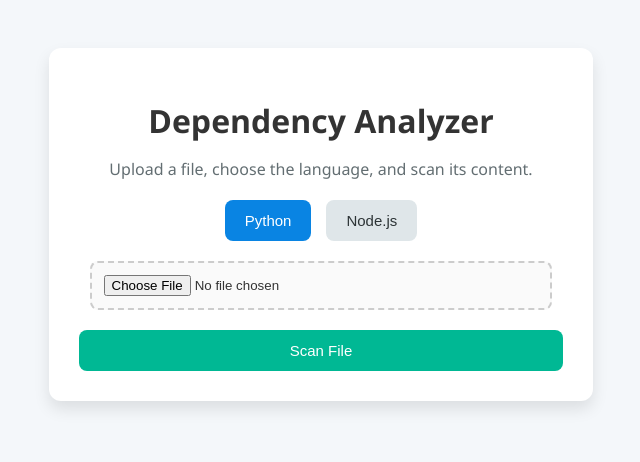
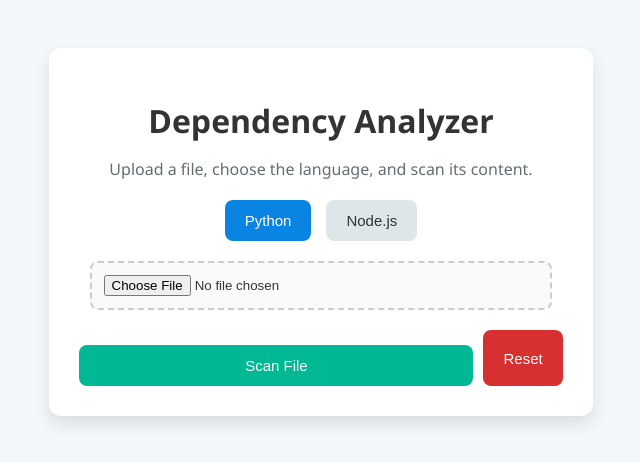
Before and after one commit to kevzero/dependency-scanner, a React (Vite) app in the folder frontend/: page / in a window 1280 px wide. Shown: the top 462 px of the page, without its empty margins (349-989 px from the left). Built offline with nearby package versions, Linux system fonts and the light colour scheme; the HTML template or start-up script is replaced by a standard one.

Commit message:
Rifattorizza la funzione di scansione per migliorare la gestione degli errori e ottimizza il reset dello stato. Aggiungi il conteggio delle parole chiave nei risultati e migliora l'interfaccia utente con nuovi pulsanti per il reset e il caricamento.

```diff
--- a/frontend/src/App.jsx
+++ b/frontend/src/App.jsx
@@ -15,20 +15,16 @@ const handleScan = async () => {
       return;
     }
 
-  // Reset UI state
+    // Reset state for new scan
     setStatusMsg('');
     setLoading(true);
     setResults(null);
 
     try {
-    // Prepara i dati da inviare
       const formData = new FormData();
       formData.append('file', file);
-
-    // Endpoint in base al linguaggio selezionato
       const endpoint = language === 'python' ? '/scan/python' : '/scan/node';
 
-    // Richiesta al backend
       const res = await fetch(`http://localhost:8000${endpoint}`, {
         method: 'POST',
         body: formData,
@@ -36,19 +32,16 @@ const handleScan = async () => {
 
       const data = await res.json();
 
-    // ✅ Gestione errore dal backend (es. file sbagliato o vuoto)
       if (data.error) {
         setStatusMsg(`❌ ${data.error}`);
-      setResults(null); // Non mostra nulla
+        setResults(null);
         setLoading(false);
         return;
       }
 
-    // ✅ Se tutto ok, mostra i risultati
       setResults(data);
       setStatusMsg('✅ Scan completed.');
     } catch (err) {
-    // Errore di rete o server
       setStatusMsg('❌ Error during scanning.');
     }
 
@@ -77,22 +70,38 @@ const handleScan = async () => {
     }
   };
 
+  const resetAll = () => {
+    setFile(null);
+    setResults(null);
+    setStatusMsg('');
+    setLanguage('python');
+  };
+
   return (
     <div className="container">
       <h1>Dependency Analyzer</h1>
       <p className="subtitle">Upload a file, choose the language, and scan its content.</p>
 
+      {/* Language Switch */}
       <div className="button-group">
         <button className={language === 'python' ? 'active' : ''} onClick={() => setLanguage('python')}>Python</button>
         <button className={language === 'node' ? 'active' : ''} onClick={() => setLanguage('node')}>Node.js</button>
       </div>
 
+      {/* File Upload */}
       <Upload onFileSelect={setFile} />
+
+      {/* Buttons */}
+      <div style={{ display: 'flex', gap: '10px', justifyContent: 'center', marginTop: '15px' }}>
         <button className="primary" onClick={handleScan}>Scan File</button>
+        <button className="secondary" style={{ background: '#d63031', color: '#fff' }} onClick={resetAll}>Reset</button>
+      </div>
 
-      {loading && <p>Scanning...</p>}
+      {/* Loading & Status */}
+      {loading && <p style={{ textAlign: 'center', marginTop: '15px' }}>Scanning...</p>}
       {statusMsg && <p style={{ textAlign: 'center', marginTop: '15px' }}>{statusMsg}</p>}
 
+      {/* Results */}
       {!loading && results && (
         <>
           <h3>File: {results.analyzed_file}</h3>
@@ -102,7 +111,9 @@ const handleScan = async () => {
           <p><strong>Classes:</strong> {results.classes.length > 0 ? results.classes.join(', ') : 'None'}</p>
           <p><strong>Imports:</strong> {results.imports.length > 0 ? results.imports.join(', ') : 'None'}</p>
           <p><strong>Data Types:</strong> {results.data_types.length > 0 ? results.data_types.join(', ') : 'None'}</p>
+          <p><strong>Keyword Count:</strong> {results.keyword_count}</p>
 
+          {/* PDF Download */}
           <button className="primary" style={{ background: '#636e72', marginTop: '20px' }} onClick={downloadPDF}>
             Download Detailed PDF Report
           </button>
```
Lines whose indentation alone changed are shown as unchanged.
